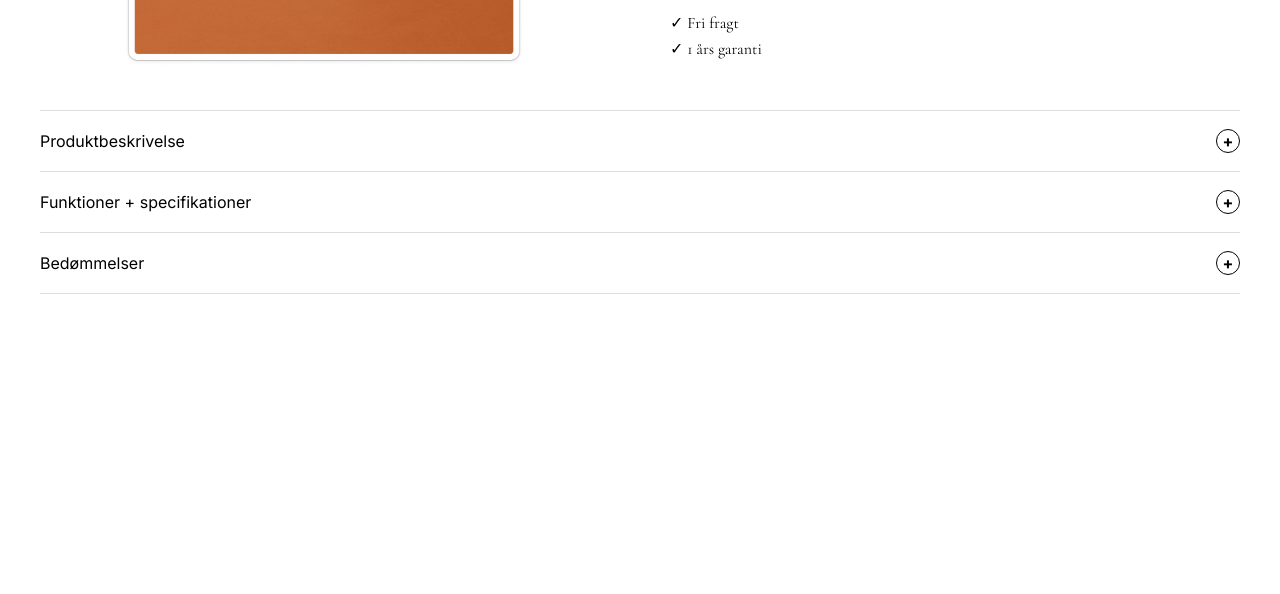
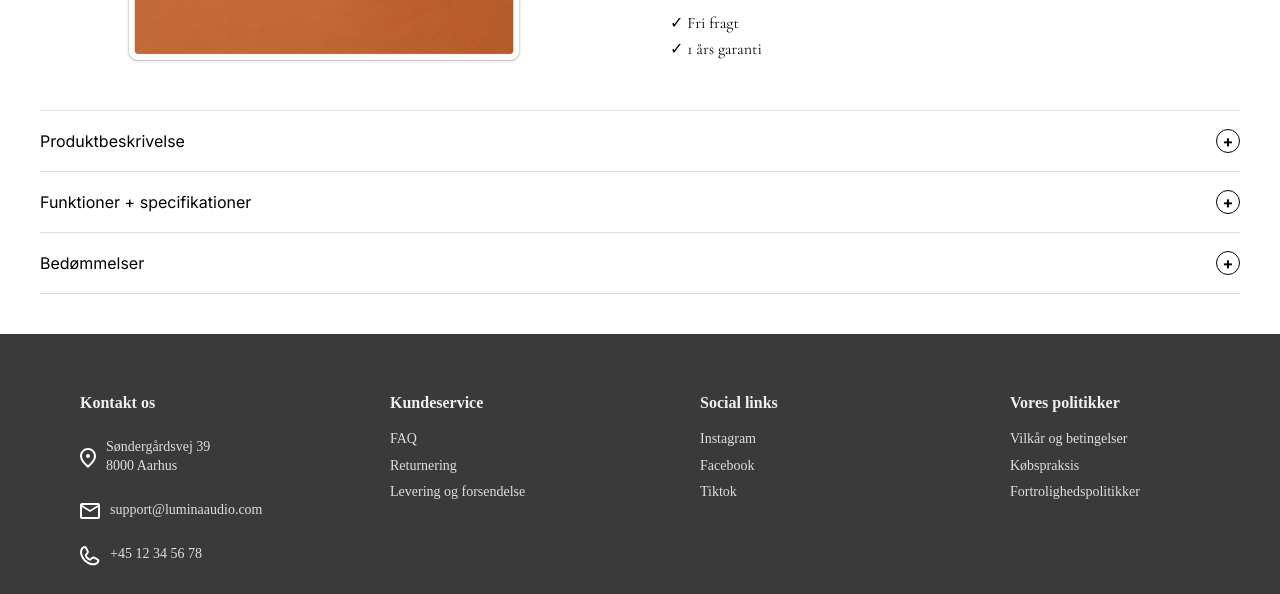
Before and after one commit to Dittemor/lumina-audio-exam, a plain HTML site: page product.html in a window 1280 px wide. Shown: the part 681-1275 px from the top of the page. Before the commit the page ends 1015 px from the top, so only its background shows below. Drawn offline with nearby package versions, Linux system fonts and the light colour scheme.

Commit message:
product-page done

```diff
--- a/product.css
+++ b/product.css
@@ -443,3 +443,44 @@ ul {
   font-size: 24px;
   color: #f7a838;
 }
+
+/* Footer */
+.footer {
+    background: #3a3a3a;
+    color: #f0f0f0;
+    padding: 60px 80px;
+    font-family: inherit;
+    height: 260px;
+}
+
+.footer-columns {
+    display: grid;
+    grid-template-columns: repeat(4, 1fr);
+    gap: 120px;
+}
+
+.footer-col h4 {
+    margin-bottom: 18px;
+    font-size: 16px;
+    font-weight: 600;
+}
+
+.footer-col p {
+    margin: 8px 0;
+    font-size: 14px;
+    opacity: 0.9;
+    line-height: 130%;
+}
+
+
+.footer-item {
+    display: flex;
+    align-items: center;
+    gap: 10px;
+    margin: 10px 0;
+}
+
+.footer-item svg {
+    margin-top: 3px;
+    flex-shrink: 0;
+}
--- a/product.html
+++ b/product.html
@@ -243,6 +243,68 @@
 
 </section>
 
+<!-- Footer -->
+<footer class="footer">
+
+    <div class="footer-columns">
+
+        <div class="footer-col">
+            <h4>Kontakt os</h4>
+
+            <div class="footer-item">
+                <!-- Location -->
+                <svg width="16" height="20" viewBox="0 0 16 20" fill="none" xmlns="http://www.w3.org/2000/svg">
+              <path d="M8 10C6.9 10 6 9.1 6 8C6 6.9 6.9 6 8 6C9.1 6 10 6.9 10 8C10 9.1 9.1 10 8 10ZM14 8.2C14 4.57 11.35 2 8 2C4.65 2 2 4.57 2 8.2C2 10.54 3.95 13.64 8 17.34C12.05 13.64 14 10.54 14 8.2ZM8 0C12.2 0 16 3.22 16 8.2C16 11.52 13.33 15.45 8 20C2.67 15.45 0 11.52 0 8.2C0 3.22 3.8 0 8 0Z" fill="white"/>
+               </svg>
+
+                <p>Søndergårdsvej 39<br>8000 Aarhus</p>
+            </div>
+
+            <div class="footer-item">
+                <!-- Mail -->
+               <svg width="20" height="16" viewBox="0 0 20 16" fill="none" xmlns="http://www.w3.org/2000/svg">
+                <path d="M2 16C1.45 16 0.979333 15.8043 0.588 15.413C0.196667 15.0217 0.000666667 14.5507 0 14V2C0 1.45 0.196 0.979333 0.588 0.588C0.98 0.196666 1.45067 0.000666667 2 0H18C18.55 0 19.021 0.196 19.413 0.588C19.805 0.98 20.0007 1.45067 20 2V14C20 14.55 19.8043 15.021 19.413 15.413C19.0217 15.805 18.5507 16.0007 18 16H2ZM10 9L2 4V14H18V4L10 9ZM10 7L18 2H2L10 7ZM2 4V2V14V4Z" fill="white"/>
+               </svg>
+                <p>support@luminaaudio.com</p>
+            </div>
+
+            <div class="footer-item">
+                <!-- Phone -->
+                <svg width="20" height="20" viewBox="0 0 20 20" fill="none" xmlns="http://www.w3.org/2000/svg">
+                <path d="M5.375 1C5.875 1 7.875 5.5 7.875 6C7.875 7 6.375 8 5.875 9C5.375 10 6.375 11 7.375 12C7.765 12.39 9.375 14 10.375 13.5C11.375 13 12.375 11.5 13.375 11.5C13.875 11.5 18.375 13.5 18.375 14C18.375 16 16.875 17.5 15.375 18C13.875 18.5 12.875 18.5 10.875 18C8.875 17.5 7.375 17 4.875 14.5C2.375 12 1.875 10.5 1.375 8.5C0.875 6.5 0.875 5.5 1.375 4C1.875 2.5 3.375 1 5.375 1Z" stroke="white" stroke-width="2" stroke-linecap="round" stroke-linejoin="round"/>
+                </svg>
+                <p>+45 12 34 56 78</p>
+            </div>
+        </div>
+
+        <div class="footer-col">
+            <h4>Kundeservice</h4>
+            <p>FAQ</p>
+            <p>Returnering</p>
+            <p>Levering og forsendelse</p>
+        </div>
+
+
+        <div class="footer-col">
+            <h4>Social links</h4>
+            <p>Instagram</p>
+            <p>Facebook</p>
+            <p>Tiktok</p>
+        </div>
+
+
+        <div class="footer-col">
+            <h4>Vores politikker</h4>
+            <p>Vilkår og betingelser</p>
+            <p>Købspraksis</p>
+            <p>Fortrolighedspolitikker</p>
+        </div>
+
+    </div>
+
+</footer>
+
+
 <script src="product.js"></script>
 </body>
 </html>
```
